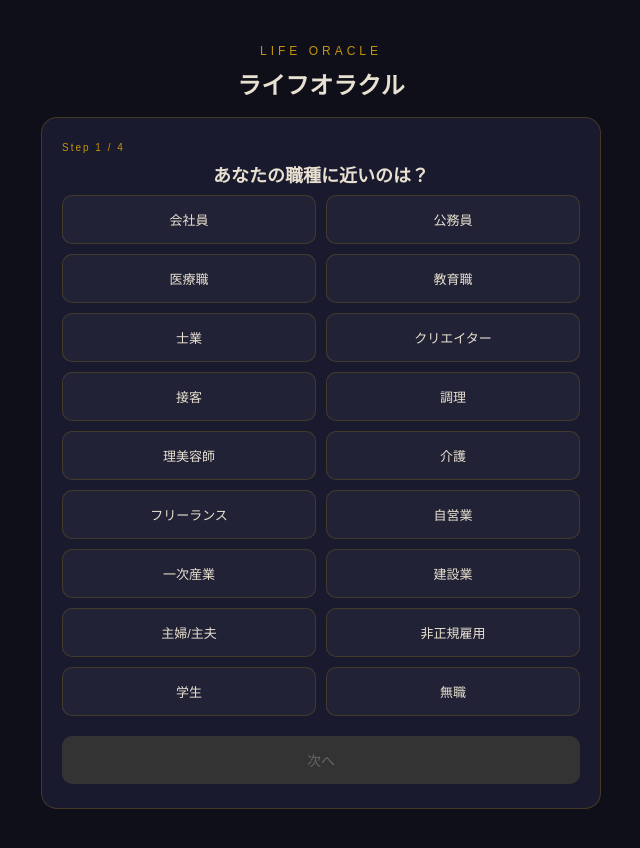
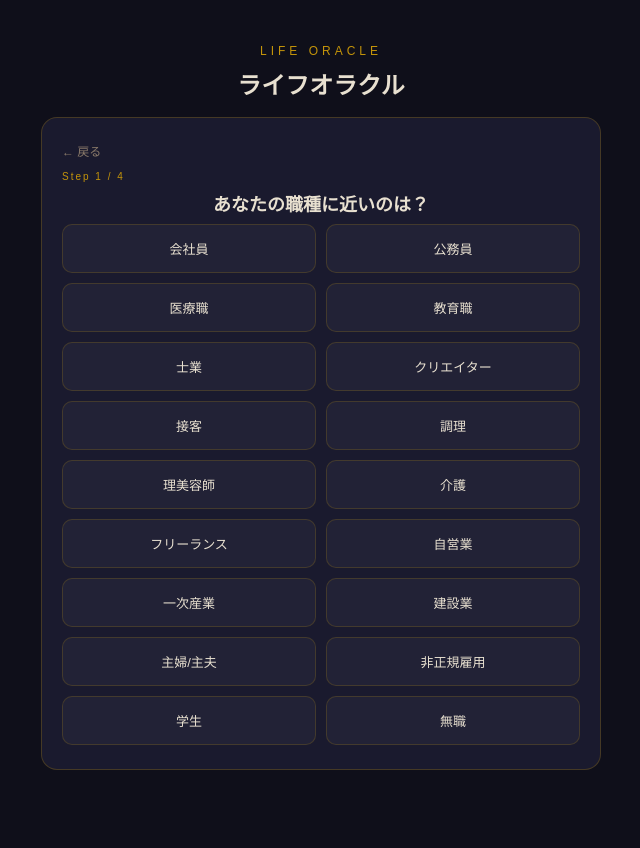
Before and after one commit to toshioshintani-sys/life-oracle, a React (Vite) app: page / in a window 1280 px wide. Both pictures are taken after a click on the button "診断を始める". Shown: the top 848 px of the page, without its empty margins (319-959 px from the left). Built offline with nearby package versions, Linux system fonts and the light colour scheme.

Commit message:
職業・年代の自動遷移と戻るボタンを追加

```diff
--- a/src/App.jsx
+++ b/src/App.jsx
@@ -18,6 +18,15 @@ const CARD_STYLE = {
 const ACCENT = "#C4940A";
 const TEXT = "#e8e0d0";
 const TEXT_MUTED = "#8a7a6a";
+
+const backBtnStyle = {
+  background: "none",
+  border: "none",
+  color: TEXT_MUTED,
+  fontSize: 12,
+  cursor: "pointer",
+  padding: "0 0 12px 0",
+};
 
 function primaryBtnStyle(enabled) {
   return {
@@ -138,6 +147,44 @@ export default function App() {
     }, 400);
   }
 
+  function handleBack() {
+    if (phase === "occupation") {
+      setPhase("intro");
+    } else if (phase === "generation") {
+      setPhase("occupation");
+    } else if (phase === "jung") {
+      if (currentQ > 0) {
+        const prevQ = QUESTIONS.jung[currentQ - 1];
+        const newAnswers = { ...answers };
+        delete newAnswers[prevQ.id];
+        setAnswers(newAnswers);
+        setCurrentQ((prev) => prev - 1);
+        setSelected(null);
+      } else {
+        setPhase("generation");
+      }
+    } else if (phase === "bias_intro") {
+      const lastJungQ = QUESTIONS.jung[QUESTIONS.jung.length - 1];
+      const newAnswers = { ...answers };
+      delete newAnswers[lastJungQ.id];
+      setAnswers(newAnswers);
+      setJungDone(false);
+      setCurrentQ(QUESTIONS.jung.length - 1);
+      setPhase("jung");
+    } else if (phase === "bias") {
+      if (currentQ > 0) {
+        const prevQ = QUESTIONS.bias[currentQ - 1];
+        const newAnswers = { ...answers };
+        delete newAnswers[prevQ.id];
+        setAnswers(newAnswers);
+        setCurrentQ((prev) => prev - 1);
+        setSelected(null);
+      } else {
+        setPhase("bias_intro");
+      }
+    }
+  }
+
   function handleReset() {
     setPhase("intro");
     setOccupation(null);
@@ -233,13 +280,14 @@ export default function App() {
         {/* Step 2: Occupation (18) */}
         {phase === "occupation" && (
           <div style={CARD_STYLE}>
+            <button onClick={handleBack} style={backBtnStyle}>← 戻る</button>
             <div style={{ fontSize: 10, letterSpacing: 2, color: ACCENT, marginBottom: 8 }}>Step 1 / 4</div>
             <h2 style={{ fontSize: 18, marginBottom: 8, textAlign: "center" }}>あなたの職種に近いのは？</h2>
-            <div style={{ display: "grid", gridTemplateColumns: "repeat(2, 1fr)", gap: 10, marginBottom: 20 }}>
+            <div style={{ display: "grid", gridTemplateColumns: "repeat(2, 1fr)", gap: 10 }}>
               {occupations.map((o) => (
                 <button
                   key={o.id}
-                  onClick={() => setOccupation(o.id)}
+                  onClick={() => { setOccupation(o.id); setPhase("generation"); }}
                   style={{
                     padding: 14,
                     background: occupation === o.id ? "rgba(196,148,10,0.15)" : "rgba(255,255,255,0.04)",
@@ -255,26 +303,20 @@ export default function App() {
                 </button>
               ))}
             </div>
-            <button
-              onClick={() => occupation && setPhase("generation")}
-              disabled={!occupation}
-              style={primaryBtnStyle(occupation)}
-            >
-              次へ
-            </button>
           </div>
         )}
 
         {/* Step 3: Generation (7) */}
         {phase === "generation" && (
           <div style={CARD_STYLE}>
+            <button onClick={handleBack} style={backBtnStyle}>← 戻る</button>
             <div style={{ fontSize: 10, letterSpacing: 2, color: ACCENT, marginBottom: 8 }}>Step 2 / 4</div>
             <h2 style={{ fontSize: 18, marginBottom: 16, textAlign: "center" }}>あなたの年代は？</h2>
-            <div style={{ display: "grid", gridTemplateColumns: "repeat(4, 1fr)", gap: 10, marginBottom: 20 }}>
+            <div style={{ display: "grid", gridTemplateColumns: "repeat(4, 1fr)", gap: 10 }}>
               {generations.map((g) => (
                 <button
                   key={g.id}
-                  onClick={() => setGeneration(g.id)}
+                  onClick={() => { setGeneration(g.id); setPhase("jung"); }}
                   style={{
                     padding: 14,
                     background: generation === g.id ? "rgba(196,148,10,0.15)" : "rgba(255,255,255,0.04)",
@@ -290,19 +332,13 @@ export default function App() {
                 </button>
               ))}
             </div>
-            <button
-              onClick={() => generation && setPhase("jung")}
-              disabled={!generation}
-              style={primaryBtnStyle(generation)}
-            >
-              診断を開始する
-            </button>
           </div>
         )}
 
         {/* Step 4 & 5: Question */}
         {(phase === "jung" || phase === "bias") && currentQuestion && (
           <div style={{ ...CARD_STYLE, opacity: animating ? 0.7 : 1 }}>
+            <button onClick={handleBack} style={backBtnStyle}>← 戻る</button>
             <div style={{ height: 3, background: "rgba(255,255,255,0.08)", borderRadius: 2, marginBottom: 12 }}>
               <div style={{ height: "100%", width: `${progress}%`, background: ACCENT, borderRadius: 2, transition: "width 0.3s" }} />
             </div>
@@ -340,6 +376,7 @@ export default function App() {
         {/* Bias intro */}
         {phase === "bias_intro" && (
           <div style={{ ...CARD_STYLE, textAlign: "center" }}>
+            <button onClick={handleBack} style={{ ...backBtnStyle, display: "block", textAlign: "left" }}>← 戻る</button>
             <div style={{ fontSize: 36, marginBottom: 16 }}>⚖️</div>
             <h2 style={{ fontSize: 18, marginBottom: 12 }}>次のフェーズへ</h2>
             <p style={{ fontSize: 14, color: TEXT_MUTED, lineHeight: 1.8, marginBottom: 24 }}>
```
